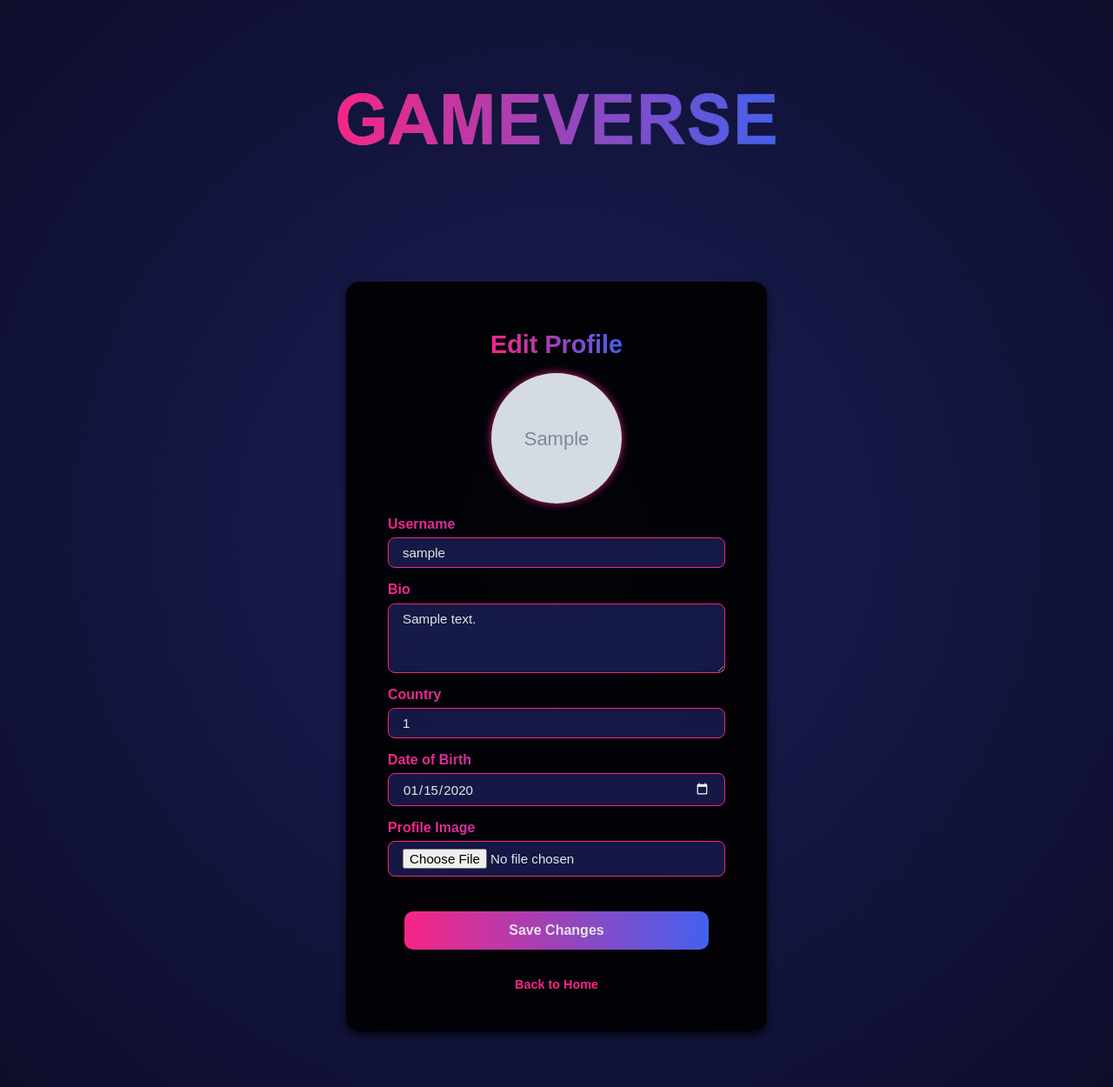
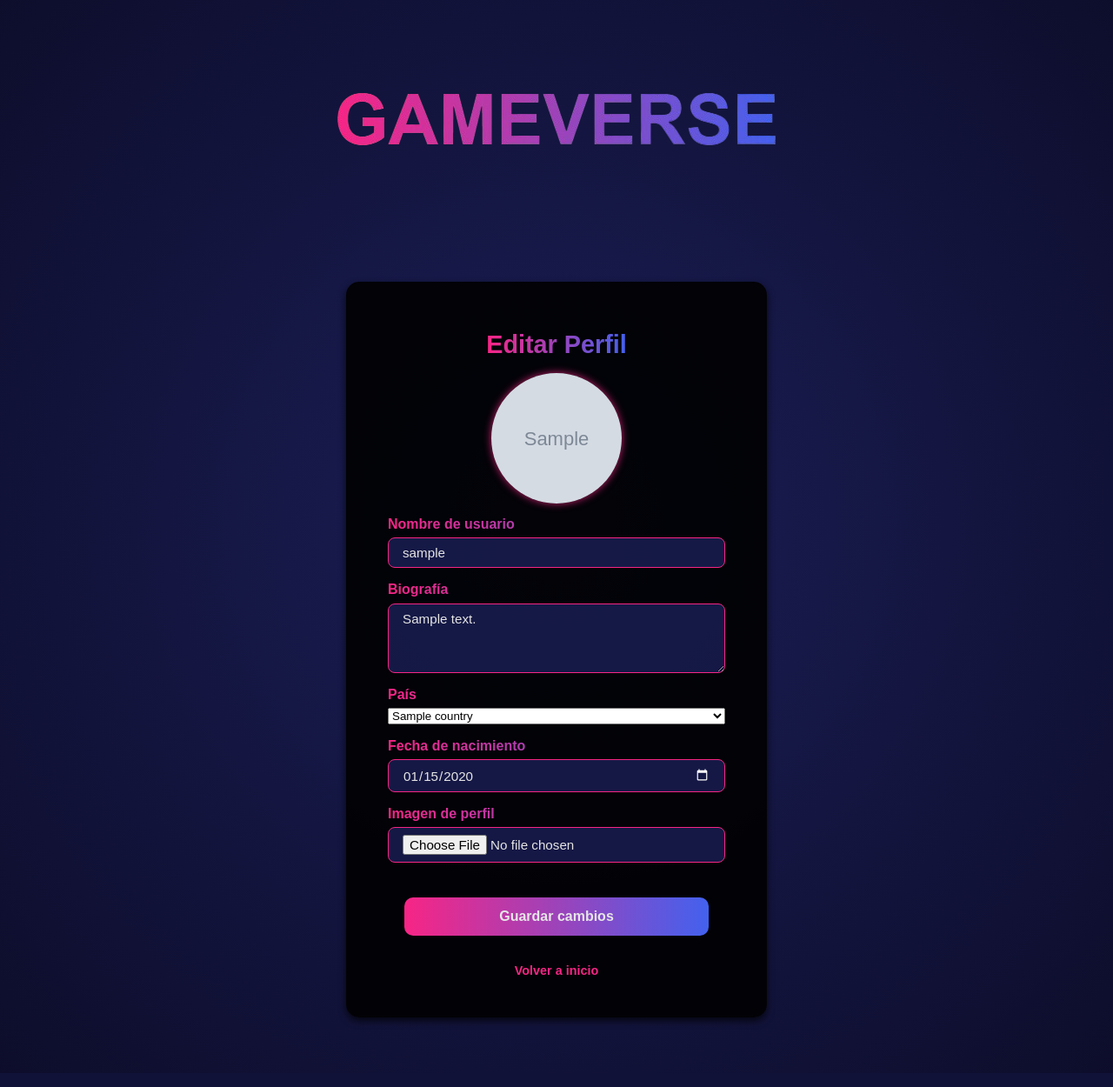
Before and after one commit to niickbermudeez/gameverse, a PHP site: page /gameverse/php/profile.php in a window 1280 px wide. Shown: the part 33-1283 px from the top of the page at 87% size. Run offline with PHP 8.4, Linux system fonts and the light colour scheme; the visitor is signed in with stand-in values (Sample User, id 1); tables that the repository leaves empty or names only in its code hold one stand-in row (values such as "Sample post"); grey boxes marked "Sample" are stand-in pictures.

Commit message:
Reapply "combobox ready"
This reverts commit 19c2038351ca490dc5dd7b1a24768801befcd8a1.

```diff
--- a/index.php
+++ b/index.php
@@ -4,7 +4,7 @@ require './php/config.php';
 
 $isLoggedIn = isset($_SESSION["user_id"]);
 $username = $isLoggedIn ? htmlspecialchars($_SESSION["username"]) : null;
-$profileImage = "./uploads/default.png"; // Imagen por defecto
+$profileImage = "./uploads/default.png";
 
 if ($isLoggedIn) {
     $stmt = $conn->prepare("SELECT profile_image FROM users WHERE id = ?");
@@ -14,7 +14,7 @@ if ($isLoggedIn) {
     $userData = $result->fetch_assoc();
 
     if (!empty($userData["profile_image"]) && file_exists(__DIR__ . "/uploads/" . basename($userData["profile_image"]))) {
-        $profileImage = "./uploads/" . basename($userData["profile_image"]); // Ruta corregida
+        $profileImage = "./uploads/" . basename($userData["profile_image"]);
     }
 }
 
--- a/php/profile.php
+++ b/php/profile.php
@@ -2,6 +2,7 @@
 session_start();
 require 'config.php';
 
+// Verificar si el usuario está autenticado
 if (!isset($_SESSION["user_id"])) {
     header("Location: login.php");
     exit();
@@ -9,60 +10,72 @@ if (!isset($_SESSION["user_id"])) {
 
 $user_id = $_SESSION["user_id"];
 
-$sql = "SELECT username, bio, country, birth_date, profile_image FROM users WHERE id=?";
+// Obtener los datos del usuario desde la base de datos
+$sql = "SELECT username, bio, country_id, birth_date, profile_image FROM users WHERE id=?";
 $stmt = $conn->prepare($sql);
 $stmt->bind_param("i", $user_id);
 $stmt->execute();
 $result = $stmt->get_result();
 $user = $result->fetch_assoc();
 
+// Obtener lista de países desde la base de datos
+$sql_countries = "SELECT id, name FROM countries";  // Asumiendo que tienes una tabla 'countries'
+$stmt_countries = $conn->prepare($sql_countries);
+$stmt_countries->execute();
+$countries_result = $stmt_countries->get_result();
+
 if ($_SERVER["REQUEST_METHOD"] == "POST") {
     $username = htmlspecialchars($_POST["username"]);
-    $bio = htmlspecialchars($_POST["bio"]);
-    $country = htmlspecialchars($_POST["country"]);
+    $bio = isset($_POST["bio"]) ? htmlspecialchars($_POST["bio"]) : '';  // Permitir bio vacía
+    $country_id = (int)$_POST["country"];  // Asegurarse de capturar el id del país seleccionado
     $birthdate = htmlspecialchars($_POST["birth_date"]);
-    $profile_image = $user["profile_image"];
+    $profile_image = $user["profile_image"]; // Mantener la imagen existente si no se sube una nueva
 
+    // Verificar si el nombre de usuario ya está en uso
     $sql_check = "SELECT id FROM users WHERE username = ? AND id != ?";
     $stmt_check = $conn->prepare($sql_check);
     $stmt_check->bind_param("si", $username, $user_id);
     $stmt_check->execute();
     $stmt_check->store_result();
     if ($stmt_check->num_rows > 0) {
-        die("The username is already taken.");
+        die("El nombre de usuario ya está en uso.");
     }
 
+    // Subir nueva imagen de perfil si se selecciona
     if (!empty($_FILES["profile_image"]["name"])) {
         $target_dir = "./../uploads/";
         if (!is_dir($target_dir)) {
-            mkdir($target_dir, 0777, true);
+            mkdir($target_dir, 0777, true); // Crear directorio si no existe
         }
 
         $file_name = time() . "_" . basename($_FILES["profile_image"]["name"]);
         $target_file = $target_dir . $file_name;
         $imageFileType = strtolower(pathinfo($target_file, PATHINFO_EXTENSION));
 
+        // Verificar tipos de archivo permitidos
         $allowed_types = ['jpg', 'jpeg', 'png', 'gif'];
         if (!in_array($imageFileType, $allowed_types)) {
-            die("Invalid image format. Use JPG, PNG, or GIF.");
+            die("Formato de imagen no válido. Usa JPG, PNG o GIF.");
         }
 
+        // Mover archivo a la carpeta de destino
         if (move_uploaded_file($_FILES["profile_image"]["tmp_name"], $target_file)) {
-            $profile_image = $target_file;
+            $profile_image = $target_file; // Actualizar imagen de perfil
         } else {
-            die("Error uploading the image. Check folder permissions.");
+            die("Error al subir la imagen. Verifica los permisos de la carpeta.");
         }
     }
 
-    $sql = "UPDATE users SET username=?, bio=?, country=?, birth_date=?, profile_image=? WHERE id=?";
+    // Actualizar datos del usuario en la base de datos
+    $sql = "UPDATE users SET username=?, bio=?, country_id=?, birth_date=?, profile_image=? WHERE id=?";
     $stmt = $conn->prepare($sql);
-    $stmt->bind_param("sssssi", $username, $bio, $country, $birthdate, $profile_image, $user_id);
+    $stmt->bind_param("sssssi", $username, $bio, $country_id, $birthdate, $profile_image, $user_id);
 
     if ($stmt->execute()) {
-        header("Location: profile.php?success=1");
+        header("Location: profile.php?success=1"); // Redirigir a la misma página con mensaje de éxito
         exit();
     } else {
-        die("Error updating profile.");
+        die("Error al actualizar el perfil.");
     }
 }
 ?>
@@ -72,7 +85,7 @@ if ($_SERVER["REQUEST_METHOD"] == "POST") {
 <head>
     <meta charset="UTF-8">
     <meta name="viewport" content="width=device-width, initial-scale=1.0">
-    <title>Edit Profile - Gameverse</title>
+    <title>Editar Perfil - Gameverse</title>
     <link rel="stylesheet" href="./../css/profile.css">
     <link rel="shortcut icon" href="./../img/GV.png" type="image/x-icon">
 </head>
@@ -82,43 +95,55 @@ if ($_SERVER["REQUEST_METHOD"] == "POST") {
             <img src="./../img/logo.png" alt="logo">
         </div>
         <section class="profile-form-container">
-            <h1>Edit Profile</h1>
+            <h1>Editar Perfil</h1>
+
+            <!-- Previsualización de la imagen de perfil -->
             <?php if (!empty($user["profile_image"])): ?>
                 <div class="profile-preview-container">
-                    <img src="<?php echo htmlspecialchars($user['profile_image']); ?>" class="profile-preview" alt="Profile Preview">
+                    <img src="<?php echo htmlspecialchars($user['profile_image']); ?>" class="profile-preview" alt="Vista previa del perfil">
                 </div>
             <?php endif; ?>
+
+            <!-- Mensaje de éxito -->
             <?php if (isset($_GET['success'])): ?>
-                <p class="success-message">Profile updated successfully.</p>
+                <p class="success-message">Perfil actualizado correctamente.</p>
             <?php endif; ?>
+
+            <!-- Formulario para editar el perfil -->
             <form action="profile.php" method="POST" enctype="multipart/form-data" class="profile-form">
                 <div class="input-group">
-                    <label>Username</label>
+                    <label>Nombre de usuario</label>
                     <input type="text" name="username" value="<?php echo htmlspecialchars($user['username']); ?>" required>
                     <div id="username-error" class="error-message"></div>
                 </div>
                 <div class="input-group">
-                    <label>Bio</label>
-                    <textarea name="bio" required><?php echo htmlspecialchars($user['bio']); ?></textarea>
+                    <label>Biografía</label>
+                    <textarea name="bio"><?php echo htmlspecialchars($user['bio']); ?></textarea>
                     <div id="bio-error" class="error-message"></div>
                 </div>
                 <div class="input-group">
-                    <label>Country</label>
-                    <input type="text" name="country" value="<?php echo htmlspecialchars($user['country']); ?>">
+                    <label>País</label>
+                    <select name="country" required>
+                        <?php while ($country = $countries_result->fetch_assoc()): ?>
+                            <option value="<?php echo $country['id']; ?>" <?php echo ($user['country_id'] == $country['id']) ? 'selected' : ''; ?>>
+                                <?php echo htmlspecialchars($country['name']); ?>
+                            </option>
+                        <?php endwhile; ?>
+                    </select>
                     <div id="country-error" class="error-message"></div>
                 </div>
                 <div class="input-group">
-                    <label>Date of Birth</label>
+                    <label>Fecha de nacimiento</label>
                     <input type="date" name="birthdate" value="<?php echo htmlspecialchars(date('Y-m-d', strtotime($user['birth_date']))); ?>" required>
                     <div id="birthdate-error" class="error-message"></div>
                 </div>
                 <div class="input-group">
-                    <label>Profile Image</label>
+                    <label>Imagen de perfil</label>
                     <input type="file" name="profile_image">
                 </div>
-                <button type="submit">Save Changes</button>
+                <button type="submit">Guardar cambios</button>
                 <p class="back-home">
-                    <a href="./../index.php">Back to Home</a>
+                    <a href="./../index.php">Volver a inicio</a>
                 </p>
             </form>
         </section>
```
Also changed, not shown: php/register.php (+38 -4 lines).
